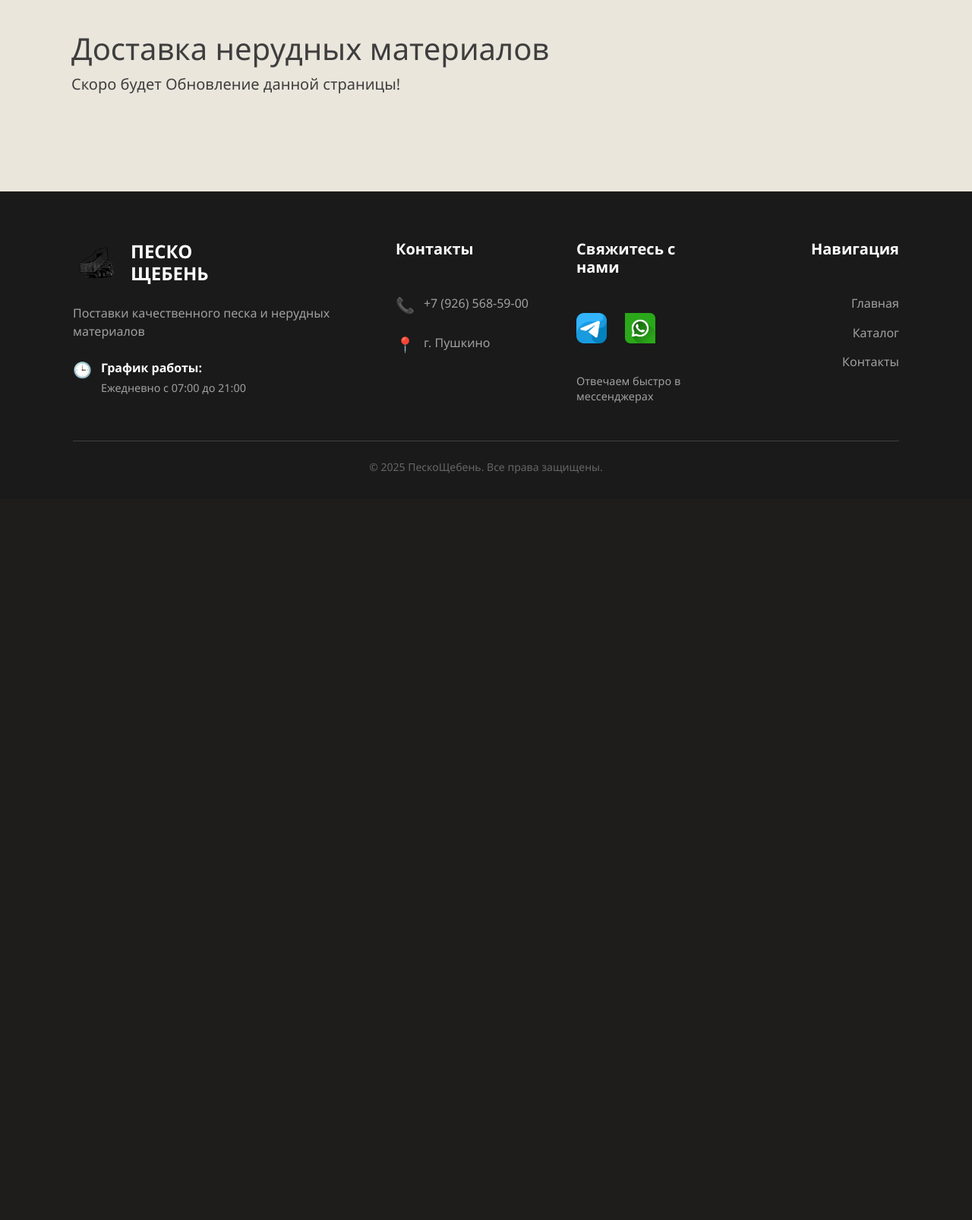
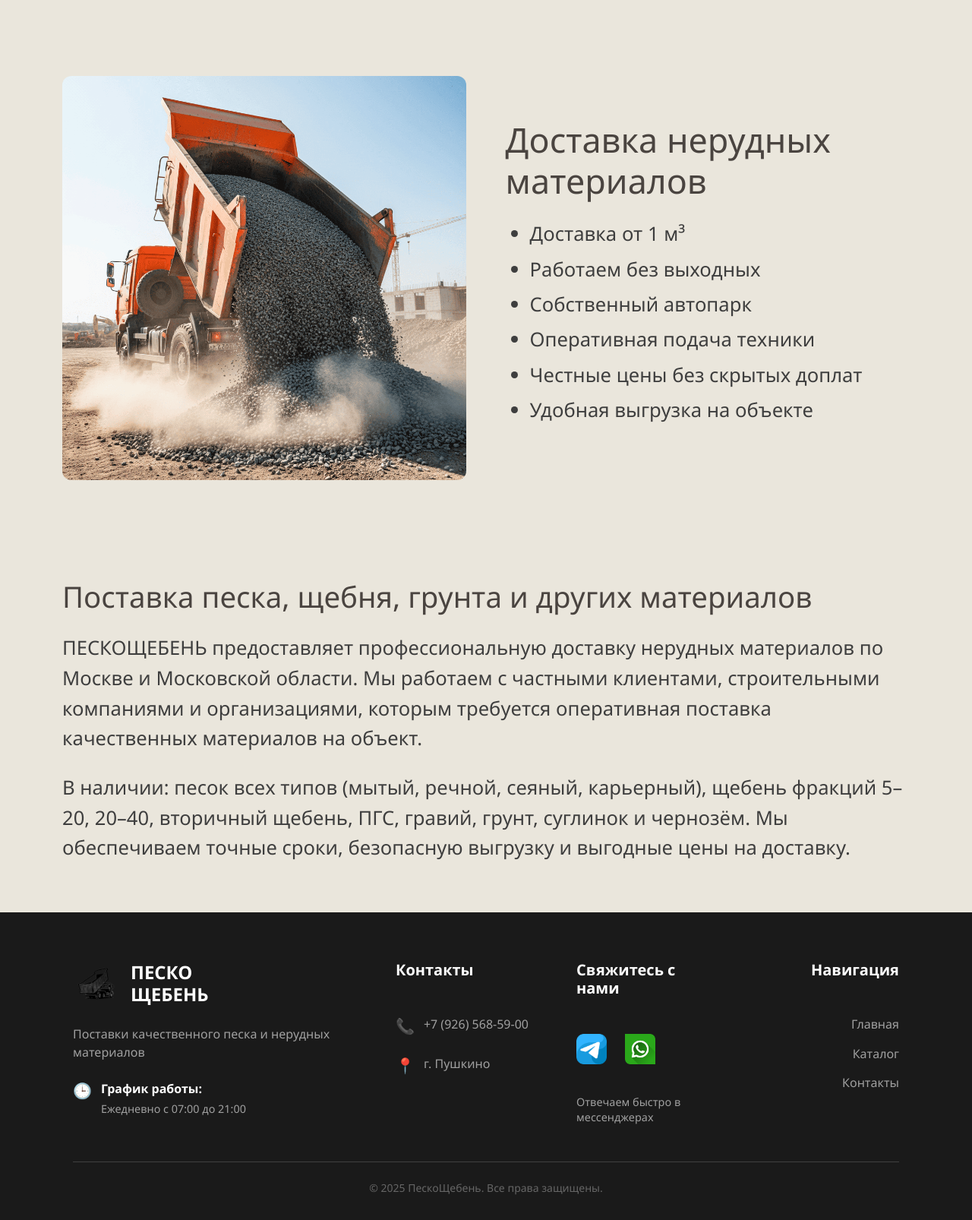
Before and after one commit to ocerikath/project_kam_rr, a Flask app: page /uslugi/dostavka in a window 1280 px wide. Shown: the part 143-1749 px from the top of the page at 76% size. Before the commit the page ends 767 px from the top, so only its background shows below. Run offline with Flask 3, Linux system fonts and the light colour scheme.

Commit message:
Работа над новой страницой (доставка нерудных)

```diff
--- /dev/null
+++ b/app/static/css/dostavka.css
@@ -0,0 +1,66 @@
+/* ------------------------------
+   ГЛАВНЫЙ БЛОК (картинка + условия)
+--------------------------------*/
+.service-hero {
+    display: flex;
+    flex-direction: column;
+    gap: clamp(20px, 4vw, 40px);
+    padding: clamp(20px, 5vw, 60px) 0;
+}
+
+.service-hero__image img {
+    width: 100%;
+    height: auto;
+    border-radius: 12px;
+}
+
+/* Текстовая часть */
+.service-hero__info h1 {
+    font-size: clamp(2rem, 3.5vw, 3rem);
+    color: var(--text-heading);
+    margin-bottom: clamp(15px, 2vw, 25px);
+}
+
+.service-benefits li {
+    font-size: clamp(1.3rem, 2vw, 1.6rem);
+    margin-bottom: 8px;
+    color: var(--text-default);
+}
+
+
+/* ------------------------------
+   ОПИСАНИЕ УСЛУГИ
+--------------------------------*/
+.service-description {
+    margin-top: clamp(30px, 6vw, 70px);
+}
+
+.service-description h2 {
+    font-size: clamp(1.8rem, 3vw, 2.4rem);
+    margin-bottom: clamp(15px, 2vw, 25px);
+    color: var(--text-heading);
+}
+
+.service-description p {
+    font-size: clamp(1.3rem, 2vw, 1.6rem);
+    line-height: 1.55;
+    margin-bottom: clamp(15px, 2vw, 25px);
+}
+
+
+/* ------------------------------
+   ДЕСКТОП
+--------------------------------*/
+@media (min-width: 992px) {
+
+    .service-hero {
+        flex-direction: row;
+        align-items: center;
+        gap: clamp(40px, 4vw, 80px);
+    }
+
+    .service-hero__image,
+    .service-hero__info {
+        flex: 1;
+    }
+}
--- a/app/templates/uslugi/dostavka.html
+++ b/app/templates/uslugi/dostavka.html
@@ -1,14 +1,49 @@
-{% extends "base.html" %}
-{% block title %}Доставка нерудных материалов — песок, щебень, ПГС, грунт | Москва и область{% endblock %}
+{% extends 'base.html' %}
+{% block title %}Доставка нерудных материалов по Москве и МО — песок, щебень, грунт{% endblock %}
+
+{% block extra_css %}
+<link rel="stylesheet" href="{{ url_for('static', filename='css/dostavka.css') }}">
+<meta name="description" content="ПЕСКОЩЕБЕНЬ — профессиональная доставка песка, щебня и других нерудных материалов по Москве и области. Собственный транспорт, быстрое выполнение заказов, честные цены.">
+<meta name="keywords" content="доставка нерудных материалов, доставка песка, доставка щебня, ПЕСКОЩЕБЕНЬ, доставка грунта, купить песок, купить щебень">
+<meta property="og:title" content="Доставка нерудных материалов — ПЕСКОЩЕБЕНЬ">
+<meta property="og:description" content="Доставка песка, щебня и других нерудных материалов по Москве и области. Быстро, надежно и по честным ценам.">
+<meta property="og:type" content="website">
+<meta property="og:image" content="{{ url_for('static', filename='images/site_images/primer7.png', _external=True) }}">
+{% endblock %}
+
 {% block content %}
 
-<section class="service-page container">
-    <h1>Доставка нерудных материалов</h1>
-    <p class="lead">
-        Скоро будет Обновление данной страницы!
+<section class="service-hero">
+    <div class="service-hero__image">
+        <img src="{{ url_for('static', filename='images/site_images/primer2.png') }}" alt="Доставка нерудных материалов">
+    </div>
+
+    <div class="service-hero__info">
+        <h1>Доставка нерудных материалов</h1>
+        <ul class="service-benefits">
+            <li>Доставка от 1 м³</li>
+            <li>Работаем без выходных</li>
+            <li>Собственный автопарк</li>
+            <li>Оперативная подача техники</li>
+            <li>Честные цены без скрытых доплат</li>
+            <li>Удобная выгрузка на объекте</li>
+        </ul>
+    </div>
+</section>
+
+
+<section class="service-description">
+    <h2>Поставка песка, щебня, грунта и других материалов</h2>
+    <p>
+        ПЕСКОЩЕБЕНЬ предоставляет профессиональную доставку нерудных материалов
+        по Москве и Московской области. Мы работаем с частными клиентами, строительными компаниями
+        и организациями, которым требуется оперативная поставка качественных материалов на объект.
     </p>
-
-    <a href="#feedback" class="btn"></a>
+    <p>
+        В наличии: песок всех типов (мытый, речной, сеяный, карьерный), щебень фракций 5–20, 20–40,
+        вторичный щебень, ПГС, гравий, грунт, суглинок и чернозём. Мы обеспечиваем точные сроки,
+        безопасную выгрузку и выгодные цены на доставку.
+    </p>
 </section>
 
 {% endblock %}
```
